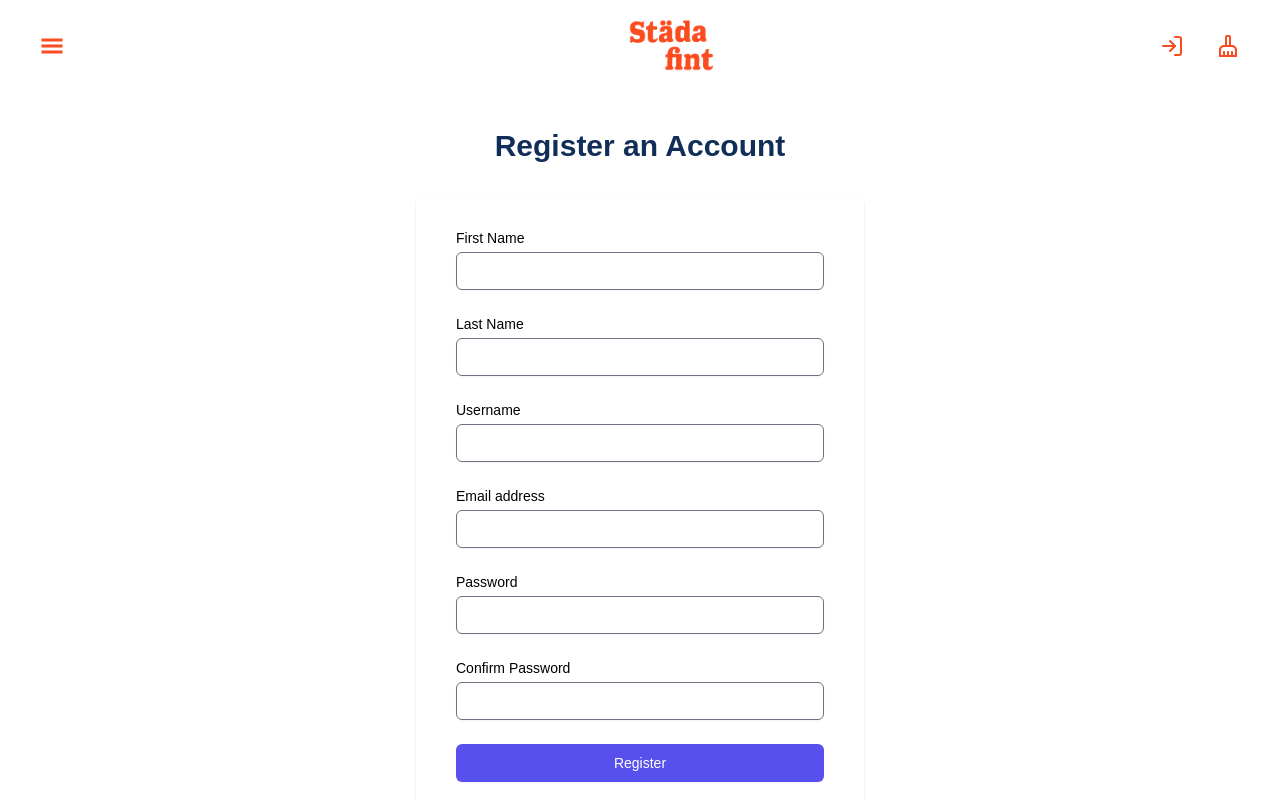
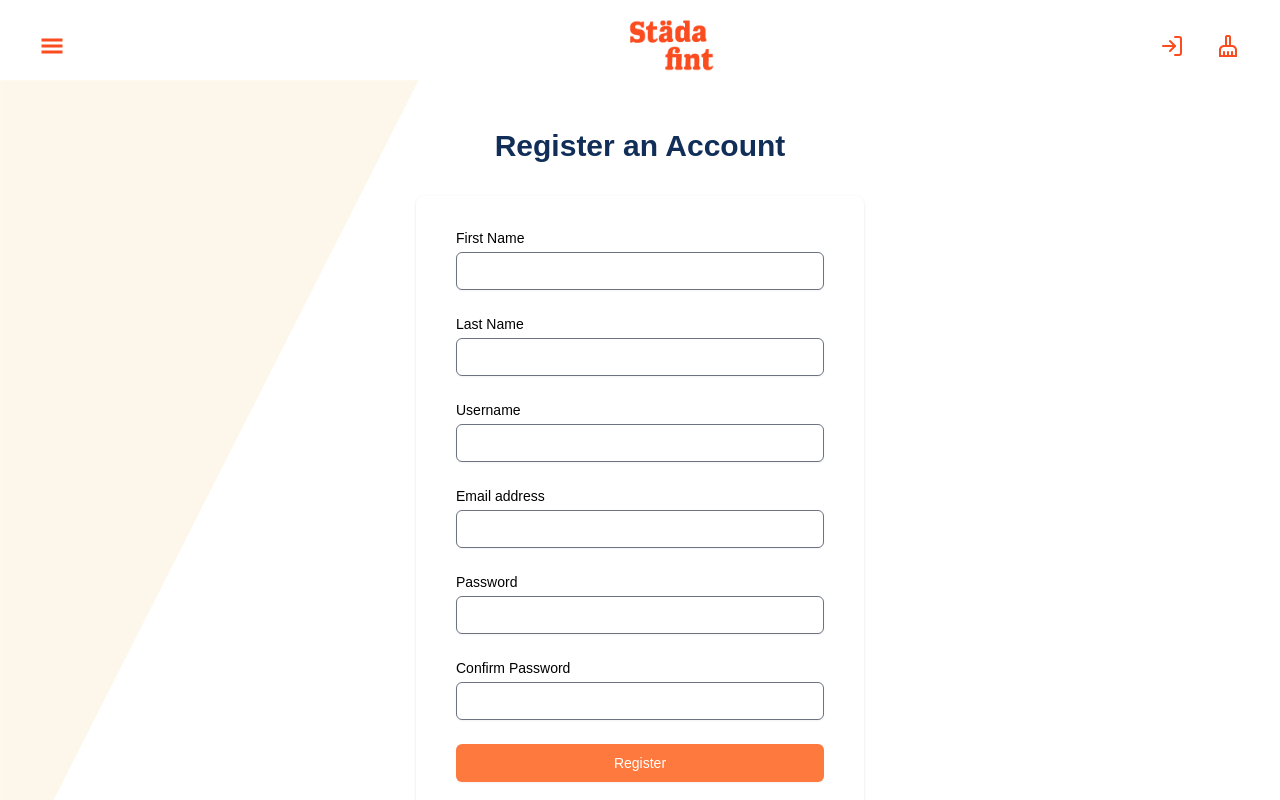
Before and after one commit to varamara/cleaning-service, a React (Vite) app in the folder cleaning-service-js-2/: page /register in a window 1280 px wide. Shown: the top 800 px of the page. Built offline with nearby package versions, Linux system fonts and the light colour scheme; data requests are answered from the project's data file; a web font is replaced by a local one.

Commit message:
Refactor routing and update button styles

```diff
--- a/cleaning-service-js-2/src/App.tsx
+++ b/cleaning-service-js-2/src/App.tsx
@@ -6,39 +6,40 @@ import Navbar from "./components/sharedcomponents/Navbar";
 import Footer from "./components/sharedcomponents/Footer";
 import LoginPage from "./pages/LoginPage";
 import RegisterAccountPage from "./pages/RegisterAccountPage";
-import { RegistrationContext, RegistrationProvider } from "./contexts/registrationContext/RegistrationProvider";
+import {
+  RegistrationContext,
+  RegistrationProvider,
+} from "./contexts/registrationContext/RegistrationProvider";
 import UserPage from "./pages/UserPage";
 import { BookingProvider } from "./contexts/bookingContext/BookingProvider";
 import { useContext } from "react";
 
-function PrivateRoute({ element }: any) {
+function PrivateRoute({ element }: { element: JSX.Element }) {
   const { currentUser } = useContext(RegistrationContext);
-  return currentUser ? (
-    element
-  ) : (
-    <Navigate to="/login" replace />
-  );
+  return currentUser ? element : <Navigate to="/login" replace />;
 }
-
 
 function App() {
   return (
     <>
-      <BookingProvider>
-        <RegistrationProvider>
-          <BrowserRouter>
+      <BrowserRouter>
+        <BookingProvider>
+          <RegistrationProvider>
             <Navbar />
             <Routes>
               <Route path="/" element={<LandingPage />} />
               <Route path="/booking" element={<BookingPage />} />
               <Route path="/login" element={<LoginPage />} />
               <Route path="/register" element={<RegisterAccountPage />} />
-              <Route path="/mina-sidor" element={<PrivateRoute element={<UserPage />} />} /> {/* Wrap PrivateRoute with Route */}
+              <Route
+                path="/mina-sidor"
+                element={<PrivateRoute element={<UserPage />} />}
+              />
             </Routes>
             <Footer />
-          </BrowserRouter>
-        </RegistrationProvider>
-      </BookingProvider>
+          </RegistrationProvider>
+        </BookingProvider>
+      </BrowserRouter>
     </>
   );
 }
--- a/cleaning-service-js-2/src/components/loginPageComponents/LoginForm.tsx
+++ b/cleaning-service-js-2/src/components/loginPageComponents/LoginForm.tsx
@@ -115,7 +115,7 @@ const LoginForm = () => {
               <div>
                 <button
                   type="submit"
-                  className="w-full flex justify-center py-2 px-4 border border-transparent rounded-md shadow-sm text-sm font-medium text-white bg-indigo-600 hover:bg-indigo-700 focus:outline-none focus:ring-2 focus:ring-offset-2 focus:ring-indigo-500"
+                  className="w-full flex justify-center py-2 px-4 border border-transparent rounded-md shadow-sm text-sm font-medium text-white bg-primaryOrange hover:bg-secondaryOrange focus:outline-none focus:ring-2 focus:ring-offset-2 focus:ring-indigo-500"
                 >
                   Log in
                 </button>
--- a/cleaning-service-js-2/src/components/registrationPageComponents/registrationForm.tsx
+++ b/cleaning-service-js-2/src/components/registrationPageComponents/registrationForm.tsx
@@ -190,7 +190,7 @@ const RegistrationForm: React.FC = () => {
               <div>
                 <button
                   type="submit"
-                  className="w-full flex justify-center py-2 px-4 border border-transparent rounded-md shadow-sm text-sm font-medium text-white bg-indigo-600 hover:bg-indigo-700 focus:outline-none focus:ring-2 focus:ring-offset-2 focus:ring-indigo-500"
+                  className="w-full flex justify-center py-2 px-4 border border-transparent rounded-md shadow-sm text-sm font-medium text-white  bg-primaryOrange hover:bg-secondaryOrange focus:outline-none focus:ring-2 focus:ring-offset-2 focus:ring-indigo-500"
                 >
                   Register
                 </button>
--- a/cleaning-service-js-2/src/contexts/registrationContext/RegistrationProvider.tsx
+++ b/cleaning-service-js-2/src/contexts/registrationContext/RegistrationProvider.tsx
@@ -1,6 +1,7 @@
 import { ReactNode, createContext, useState } from "react";
 import axios from "axios";
 import { IUser } from "../../interfaces";
+import { useNavigate } from "react-router-dom";
 
 interface registrationContextType {
   registerUser: (newUser: IUser) => void;
@@ -25,6 +26,7 @@ export const RegistrationProvider: React.FC<{ children: ReactNode }> = ({
 }) => {
   const [users, setUsers] = useState<IUser[]>([]);
   const [currentUser, setCurrentUser] = useState<IUser | null>(null);
+  const navigate = useNavigate();
 
   const registerUser = async (newUser: IUser) => {
     try {
@@ -49,6 +51,7 @@ export const RegistrationProvider: React.FC<{ children: ReactNode }> = ({
         setCurrentUser(user);
         console.log("Successful login! Användare som loggat in:", user);
         alert(`Välkommen ${user.username}!`);
+        navigate("/mina-sidor");
       } else {
         console.log("LOGIN FAILED: Ogiltligt användarnamn eller lösenord");
       }
--- a/cleaning-service-js-2/src/pages/LoginPage.tsx
+++ b/cleaning-service-js-2/src/pages/LoginPage.tsx
@@ -3,7 +3,9 @@ import LoginForm from "../components/loginPageComponents/LoginForm";
 const LoginPage = () => {
   return (
     <>
-      <LoginForm />
+      <div className="bg-mob-hero-slash bg-no-repeat">
+        <LoginForm />
+      </div>
     </>
   );
 };
--- a/cleaning-service-js-2/src/pages/RegisterAccountPage.tsx
+++ b/cleaning-service-js-2/src/pages/RegisterAccountPage.tsx
@@ -1,10 +1,11 @@
 import RegistrationForm from "../components/registrationPageComponents/RegistrationForm";
-
 
 const RegisterAccountPage = () => {
   return (
     <>
-      <RegistrationForm />
+      <div className="bg-mob-hero-slash bg-no-repeat">
+        <RegistrationForm />
+      </div>
     </>
   );
 };
```
Also changed, not shown: cleaning-service-js-2/src/contexts/bookingContext/BookingProvider.tsx (+7 -6 lines).
